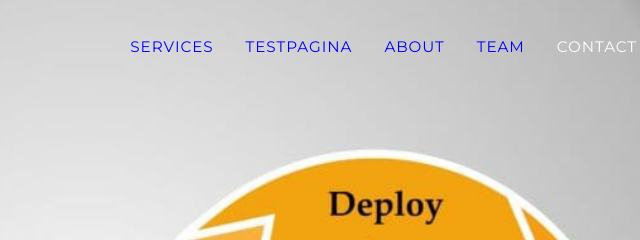
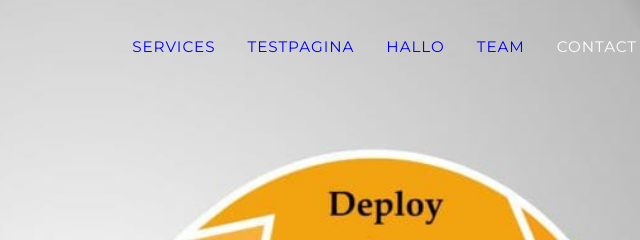
Before and after one commit to Jens1986-11/Website, a plain HTML site: page index.html in a window 1280 px wide. Shown: the top 240 px of the page, 553-1193 px from the left. Drawn offline with nearby package versions, Linux system fonts and the light colour scheme; a web font is replaced by a local one.

Commit message:
versie 20

```diff
--- a/index.html
+++ b/index.html
@@ -29,7 +29,7 @@
                     <ul class="navbar-nav text-uppercase ml-auto">
                         <li class="nav-item"><a class="nav-link js-scroll-trigger" href="#services">Services</a></li>
                         <li class="nav-item"><a class="nav-link js-scroll-trigger" href="#portfolio">Testpagina</a></li>
-                        <li class="nav-item"><a class="nav-link js-scroll-trigger" href="#about">About</a></li>
+                        <li class="nav-item"><a class="nav-link js-scroll-trigger" href="#about">Hallo</a></li>
                         <li class="nav-item"><a class="nav-link js-scroll-trigger" href="#team">Team</a></li>
                         <li class="nav-item"><a class="nav-link js-scroll-trigger" href="#contact">Contact</a></li>
                     </ul>
```
